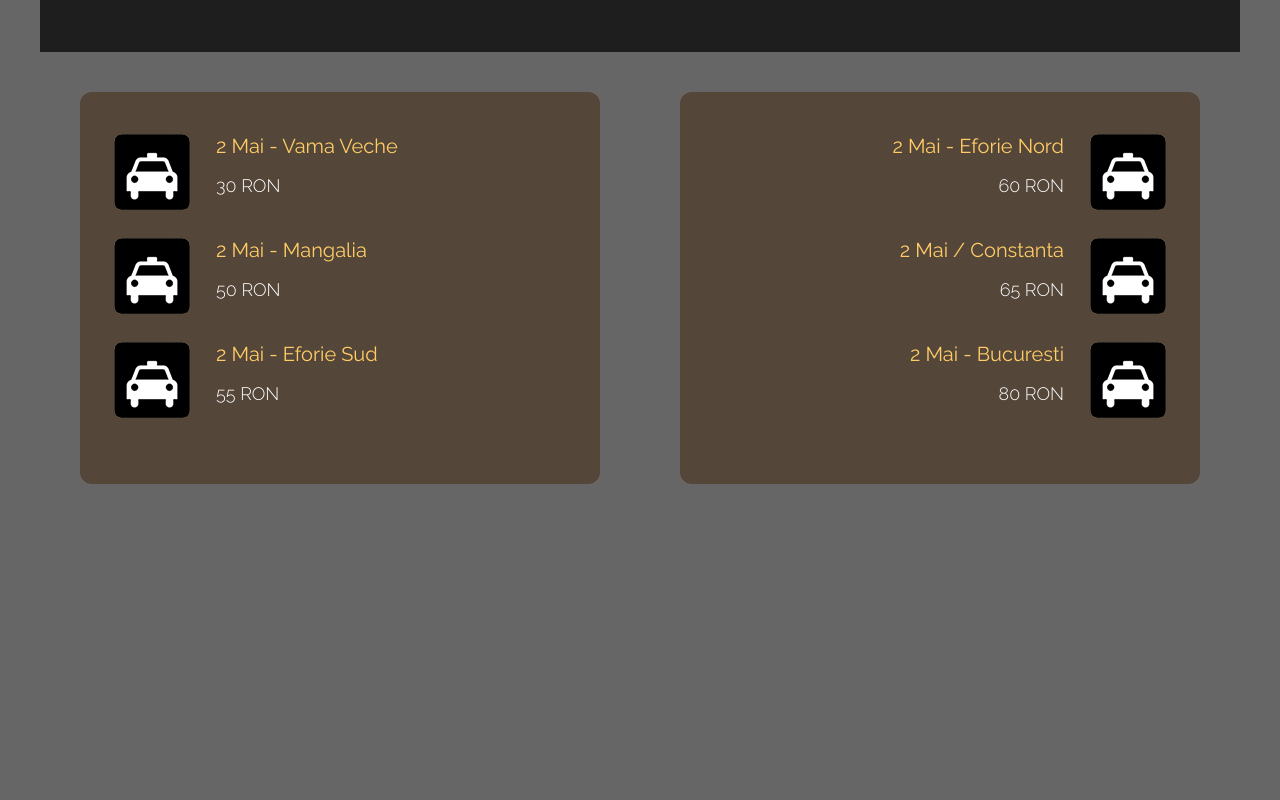
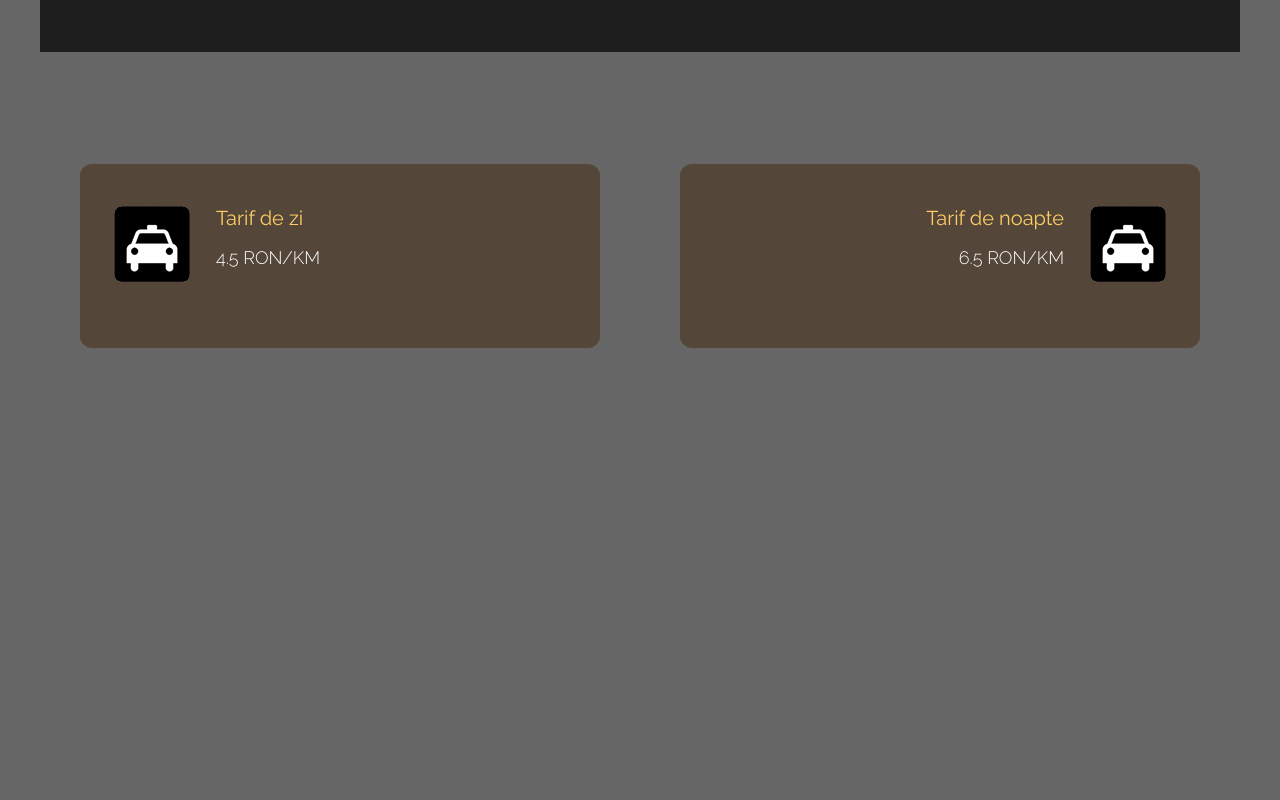
Before and after one commit to ebosite/ebosite, a plain HTML site: page index.html in a window 1280 px wide. Shown: the part 1520-2320 px from the top of the page. Drawn offline with nearby package versions, Linux system fonts and the light colour scheme.

Commit message:
Updated form, added keywords

```diff
--- a/index.html
+++ b/index.html
@@ -6,6 +6,8 @@
   <meta http-equiv="X-UA-Compatible" content="IE=edge">
   <meta name="viewport" content="width=device-width, initial-scale=1.0">
   <title>TAXI EBO</title>
+  <meta name="description" content="Taxi Ebo - Cel mai bun transport de persone de pe litoral" />
+  <meta name="keywords" content="taxi ebo, ebo taxi, taxi mangalia, taxi 2 mai, taxi vama veche, taxi eforie nord, taxi eforie sud, taxi vama mangalia, taxi vama 2 mai, taxi vama costinesti, taxi 2 mai costinesti, taxi 2 mai eforie, taxi 2 mai mangalia, taxi vama veche si mangalia"
   <link rel="preconnect" href="https://fonts.googleapis.com">
   <link rel="preconnect" href="https://fonts.gstatic.com" crossorigin>
   <link href="https://fonts.googleapis.com/css2?family=Raleway:wght@300;400;500;600&family=Oswald:wght@600&display=swap" rel="stylesheet">
@@ -60,49 +62,24 @@
           <h2 class="bg-white tm-text-brown py-6 px-12 text-4xl font-medium inline-block rounded-md">0762 355 516</h2>
         </div>
       </div>
+      <br>
+            <br>
+                  <br>
       <div class="flex flex-col lg:flex-row justify-around items-center">
         <div class="flex-1 m-5 rounded-xl px-4 py-6 sm:px-8 sm:py-10 tm-bg-brown tm-item-container">
           <div class="flex items-start mb-6 tm-menu-item">
             <img src="img/imgs/taxi_waiting3.png" alt="Image" class="rounded-md">
             <div class="ml-3 sm:ml-6">
-              <h3 class="text-lg sm:text-xl mb-2 sm:mb-3 tm-text-yellow">2 Mai - Vama Veche</h3>
-              <div class="text-white text-md sm:text-lg font-light mb-1">30 RON</div>
-            </div>
-          </div>
-          <div class="flex items-start mb-6 tm-menu-item">
-            <img src="img/imgs/taxi_waiting3.png" alt="Image" class="rounded-md">
-            <div class="ml-3 sm:ml-6">
-              <h3 class="text-lg sm:text-xl mb-2 sm:mb-3 tm-text-yellow">2 Mai - Mangalia</h3>
-              <div class="text-white text-md sm:text-lg font-light mb-1">50 RON</div>
-            </div>
-          </div>
-          <div class="flex items-start mb-6 tm-menu-item">
-            <img src="img/imgs/taxi_waiting3.png" alt="Image" class="rounded-md">
-            <div class="ml-3 sm:ml-6">
-              <h3 class="text-lg sm:text-xl mb-2 sm:mb-3 tm-text-yellow">2 Mai - Eforie Sud</h3>
-              <div class="text-white text-md sm:text-lg font-light mb-1">55 RON</div>
+              <h3 class="text-lg sm:text-xl mb-2 sm:mb-3 tm-text-yellow">Tarif de zi</h3>
+              <div class="text-white text-md sm:text-lg font-light mb-1">4.5 RON/KM</div>
             </div>
           </div>
         </div>
         <div class="flex-1 m-5 rounded-xl px-4 py-6 sm:px-8 sm:py-10 tm-bg-brown tm-item-container">
           <div class="flex items-start justify-end mb-6 tm-menu-item-2">
             <div class="text-right mr-6">
-              <h3 class="text-lg sm:text-xl mb-2 sm:mb-3 tm-text-yellow">2 Mai - Eforie Nord</h3>
-              <div class="text-white text-md sm:text-lg font-light mb-1"> 60 RON</div>
-            </div>
-            <img src="img/imgs/taxi_waiting3.png" alt="Image" class="rounded-md">
-          </div>
-          <div class="flex items-start justify-end mb-6 tm-menu-item-2">
-            <div class="text-right mr-6">
-              <h3 class="text-lg sm:text-xl mb-2 sm:mb-3 tm-text-yellow">2 Mai / Constanta</h3>
-              <div class="text-white text-md sm:text-lg font-light mb-1">65 RON</div>
-            </div>
-            <img src="img/imgs/taxi_waiting3.png" alt="Image" class="rounded-md">
-          </div>
-          <div class="flex items-start justify-end mb-6 tm-menu-item-2">
-            <div class="text-right mr-6">
-              <h3 class="text-lg sm:text-xl mb-2 sm:mb-3 tm-text-yellow">2 Mai - Bucuresti</h3>
-              <div class="text-white text-md sm:text-lg font-light mb-1">80 RON</div>
+              <h3 class="text-lg sm:text-xl mb-2 sm:mb-3 tm-text-yellow">Tarif de noapte</h3>
+              <div class="text-white text-md sm:text-lg font-light mb-1">6.5 RON/KM</div>
             </div>
             <img src="img/imgs/taxi_waiting3.png" alt="Image" class="rounded-md">
           </div>
@@ -112,6 +89,8 @@
   </div>
   <div id="about" class="parallax-window" data-parallax="scroll" data-image-src="img/imgs/taxi_wallpaper5.jpg">
     <div class="container mx-auto tm-container py-24 sm:py-48">
+      <br>
+      <br>
       <div class="tm-item-container sm:ml-auto sm:mr-12 mx-auto sm:px-0 px-4">
         <div class="bg-white bg-opacity-80 p-12 pb-14 rounded-xl mb-5">
           <h2 class="mb-6 tm-text-green text-4xl font-medium">Despre Noi</h2>
@@ -119,10 +98,12 @@
             Taxi EBO lucreaza de peste 15 ani pe piata transport personane, oferind cele mai bune servicii si cele mai bune preturi pe piata. Avem 3 masini active climatronic la statiune 2 Mai si suntem la dispositii dumneavoastra 24/7
           </p>
         </div>
-        <a href="#contact" class="inline-block tm-bg-green transition text-white text-xl pt-3 pb-4 px-8 rounded-md">
-          <i class="far fa-comments mr-4"></i>
+        <center>
+          <a href="#contact" class="inline-block tm-bg-green transition text-white text-xl pt-3 pb-4 px-8 rounded-md">
+            <i class="far fa-comments mr-4"></i>
           Contact
         </a>
+      </center>
       </div>
     </div>
   </div>
@@ -137,7 +118,7 @@
           </p>
           <p class="mb-10 text-lg">
             <span class="block mb-2">Telefon: <a href="tel:0792 098 050 / 0762 355 516" class="hover:text-yellow-600 transition">0792 098 050 / 0762 355 516</a></span>
-            <span class="block">Email: <a href="mailto:contact@taxiebo.ro" class="hover:text-yellow-600 transition">contact@taxiebo.ro</a></span>
+            <span class="block">Email: <a href="mailto:taxieboinfo@gmail.com" class="hover:text-yellow-600 transition">taxieboinfo@gmail.com</a></span>
           </p>
           <div class="text-center">
             <a href="https://www.google.com/maps" class="inline-block text-white text-2xl pl-10 pr-12 py-6 rounded-lg transition tm-bg-green">
@@ -147,7 +128,8 @@
           </div>
         </div>
         <div class="flex-1 rounded-xl p-12 pb-14 m-5 bg-black bg-opacity-50 tm-item-container">
-          <form action="" method="POST" class="text-lg">
+          <form action="https://formspree.io/f/mleynyrp" method="POST" class="text-lg">
+            <input type="hidden" name="_language" value="en" />
             <input type="text" name="name" class="input w-full bg-black border-b bg-opacity-0 text-white px-0 py-4 mb-4 tm-border-gold" placeholder="Nume/Prenume" required="" />
             <input type="email" name="email" class="input w-full bg-black border-b bg-opacity-0 text-white px-0 py-4 mb-4 tm-border-gold" placeholder="Email" required="" />
             <textarea rows="6" name="message" class="input w-full bg-black border-b bg-opacity-0 text-white px-0 py-4 mb-4 tm-border-gold" placeholder="Mesaj..." required=""></textarea>
```
